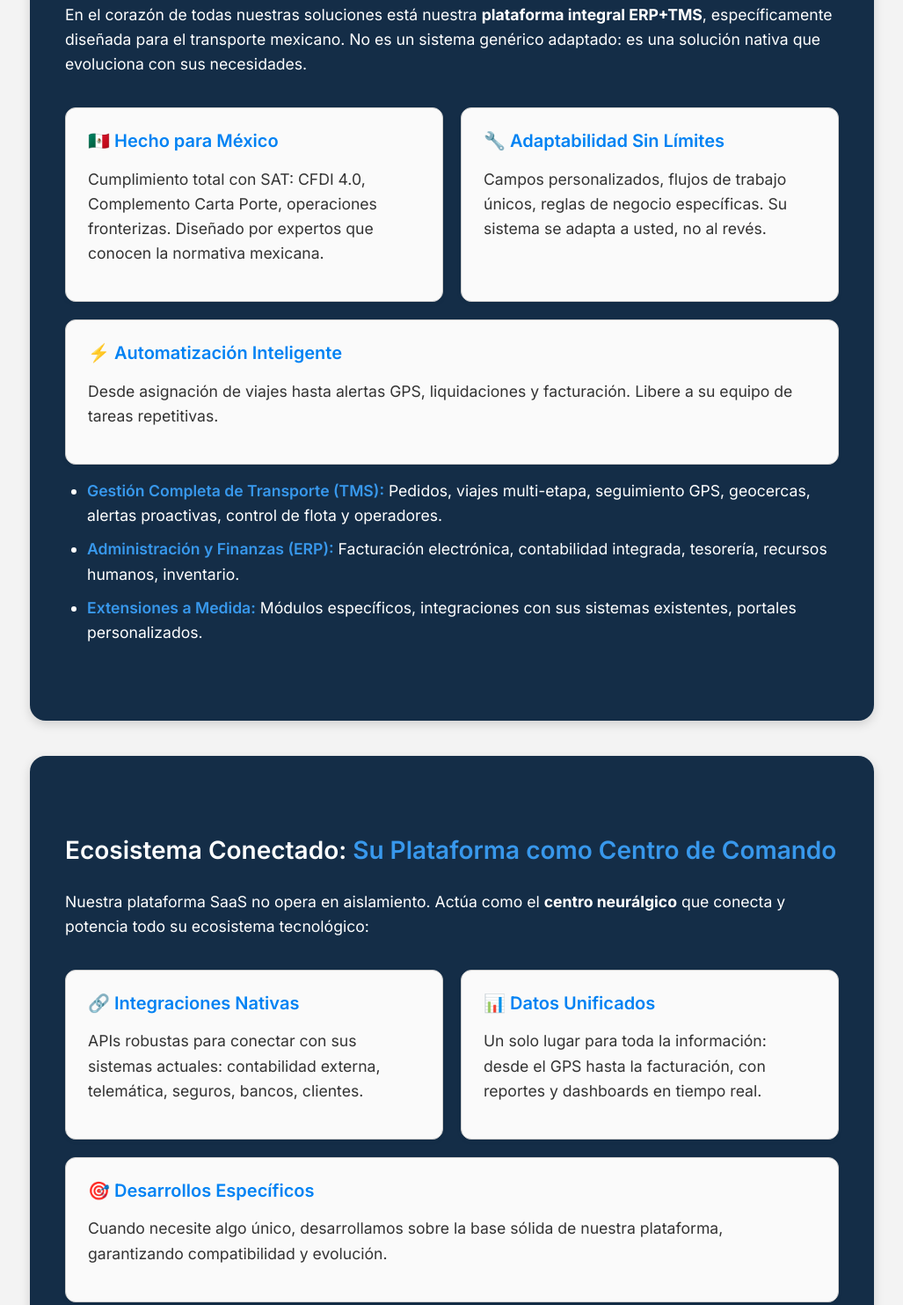
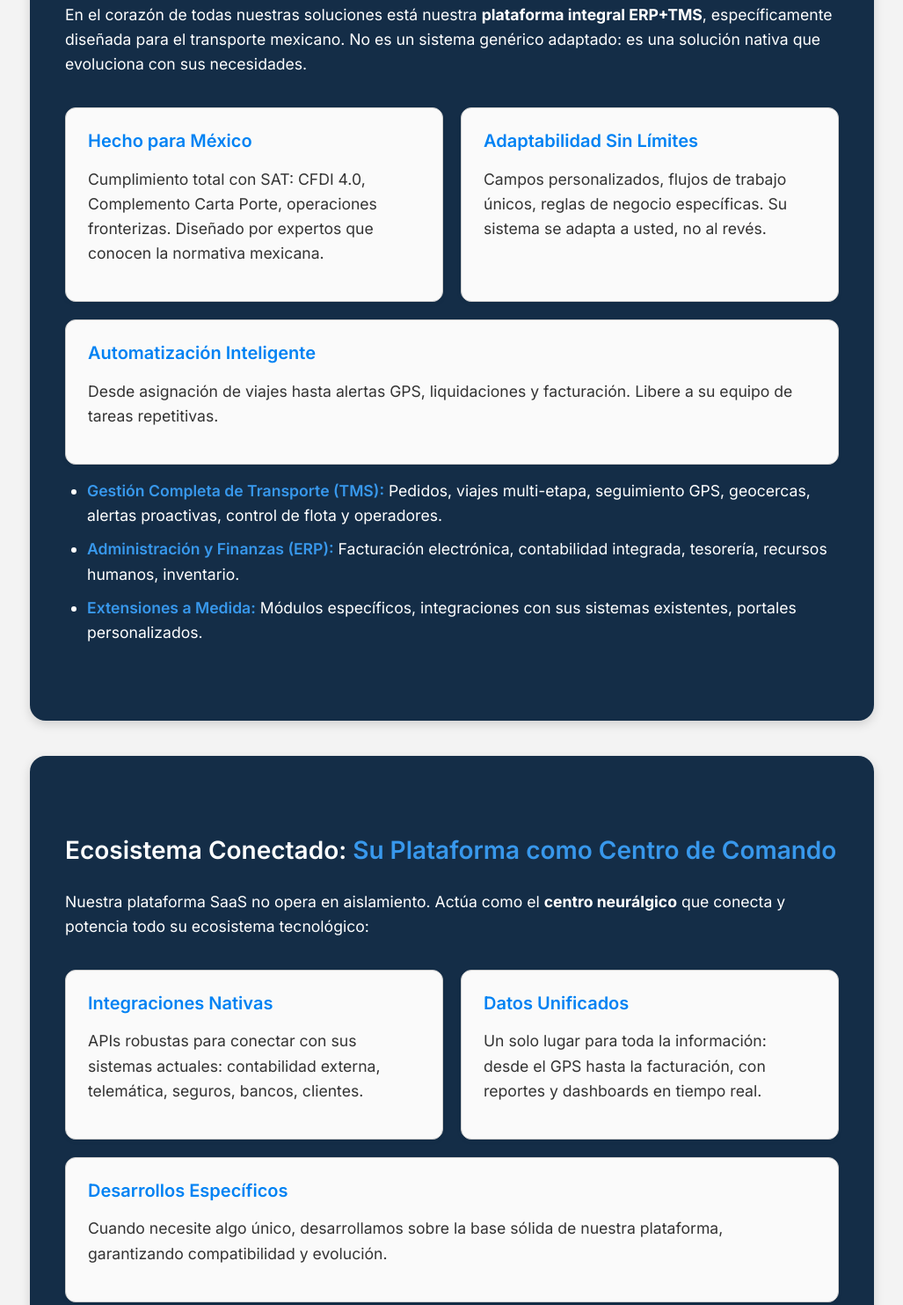
Before and after one commit to rsampayo/html-prototypes, a plain HTML site: page presentaciones/presentacio-naviio.html in a window 1280 px wide. Shown: the part 1510-2993 px from the top of the page at 88% size, without its empty margins (126-1153 px from the left). Drawn offline with Linux system fonts and the light colour scheme.

Commit message:
Remove emojis from presentation for cleaner professional look

```diff
--- a/presentaciones/presentacio-naviio.html
+++ b/presentaciones/presentacio-naviio.html
@@ -281,15 +281,15 @@
 
             <div class="card-container">
                 <div class="card">
-                    <h3>🇲🇽 Hecho para México</h3>
+                    <h3>Hecho para México</h3>
                     <p>Cumplimiento total con SAT: CFDI 4.0, Complemento Carta Porte, operaciones fronterizas. Diseñado por expertos que conocen la normativa mexicana.</p>
                 </div>
                 <div class="card">
-                    <h3>🔧 Adaptabilidad Sin Límites</h3>
+                    <h3>Adaptabilidad Sin Límites</h3>
                     <p>Campos personalizados, flujos de trabajo únicos, reglas de negocio específicas. Su sistema se adapta a usted, no al revés.</p>
                 </div>
                 <div class="card">
-                    <h3>⚡ Automatización Inteligente</h3>
+                    <h3>Automatización Inteligente</h3>
                     <p>Desde asignación de viajes hasta alertas GPS, liquidaciones y facturación. Libere a su equipo de tareas repetitivas.</p>
                 </div>
             </div>
@@ -308,15 +308,15 @@
 
             <div class="card-container">
                 <div class="card">
-                    <h3>🔗 Integraciones Nativas</h3>
+                    <h3>Integraciones Nativas</h3>
                     <p>APIs robustas para conectar con sus sistemas actuales: contabilidad externa, telemática, seguros, bancos, clientes.</p>
                 </div>
                 <div class="card">
-                    <h3>📊 Datos Unificados</h3>
+                    <h3>Datos Unificados</h3>
                     <p>Un solo lugar para toda la información: desde el GPS hasta la facturación, con reportes y dashboards en tiempo real.</p>
                 </div>
                 <div class="card">
-                    <h3>🎯 Desarrollos Específicos</h3>
+                    <h3>Desarrollos Específicos</h3>
                     <p>Cuando necesite algo único, desarrollamos sobre la base sólida de nuestra plataforma, garantizando compatibilidad y evolución.</p>
                 </div>
             </div>
```
